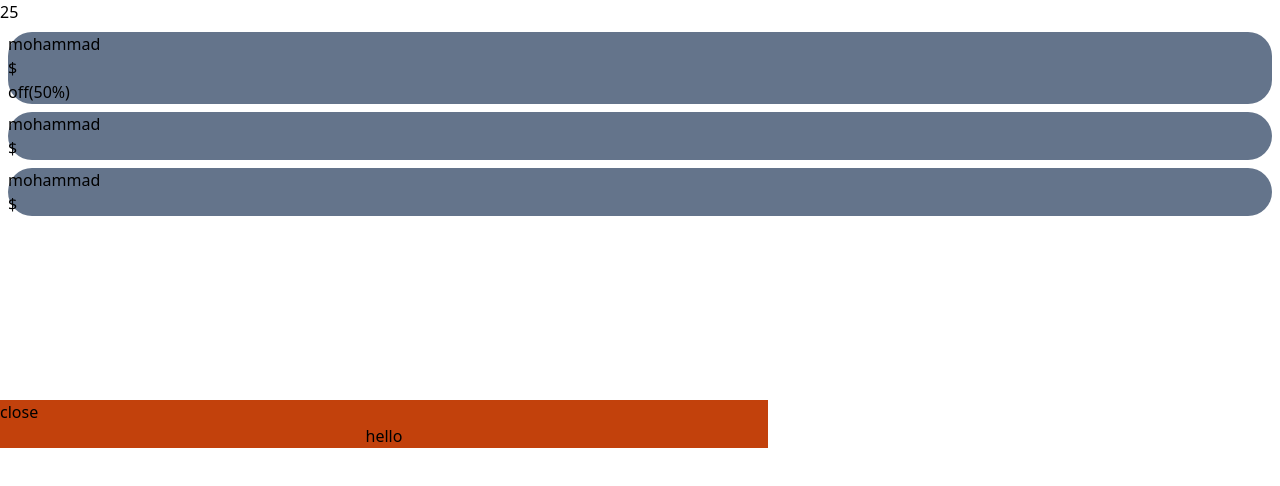
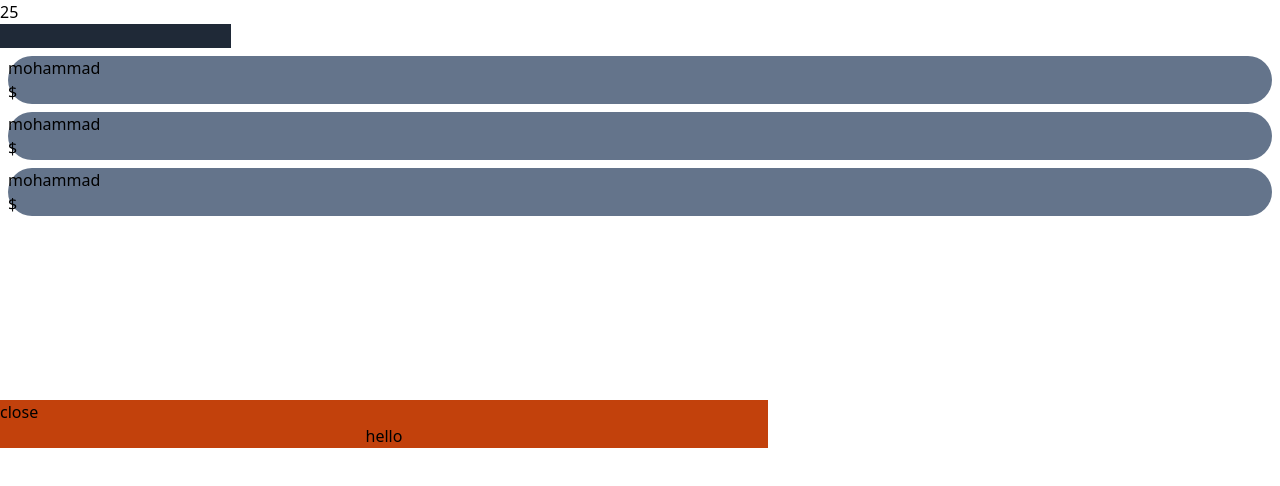
Before and after one commit to mohammadjalizi/learn-react, a React (Create React App) app: page / in a window 1280 px wide. Shown: the top 486 px of the page. Built offline with nearby package versions, Linux system fonts and the light colour scheme.

Commit message:
added project

```diff
--- a/src/App.js
+++ b/src/App.js
@@ -48,15 +48,20 @@ this.code=25
  clickhandel (){
   alert("ok")
 }
+keydownhendler(){
+
+  console.log("shood")
+}
 
 
     render() {
       return (
         <div  className='  '>
     <h1 onClick={this.clickhandel}>{this.code}</h1>
-        <Proudouct {...this.state.users[0]} >
-          <button>  off(50%)   </button>
-          </Proudouct>
+    <input type="text" onKeyDown={this.keydownhendler}   className="  bg-gray-800  text-red-600 " ></input>
+        <Proudouct {...this.state.users[0]}/ >
+
+
           <Proudouct {...this.state.users[0]} > </Proudouct>
           <Proudouct {...this.state.users[0]} > </Proudouct>
 
```
